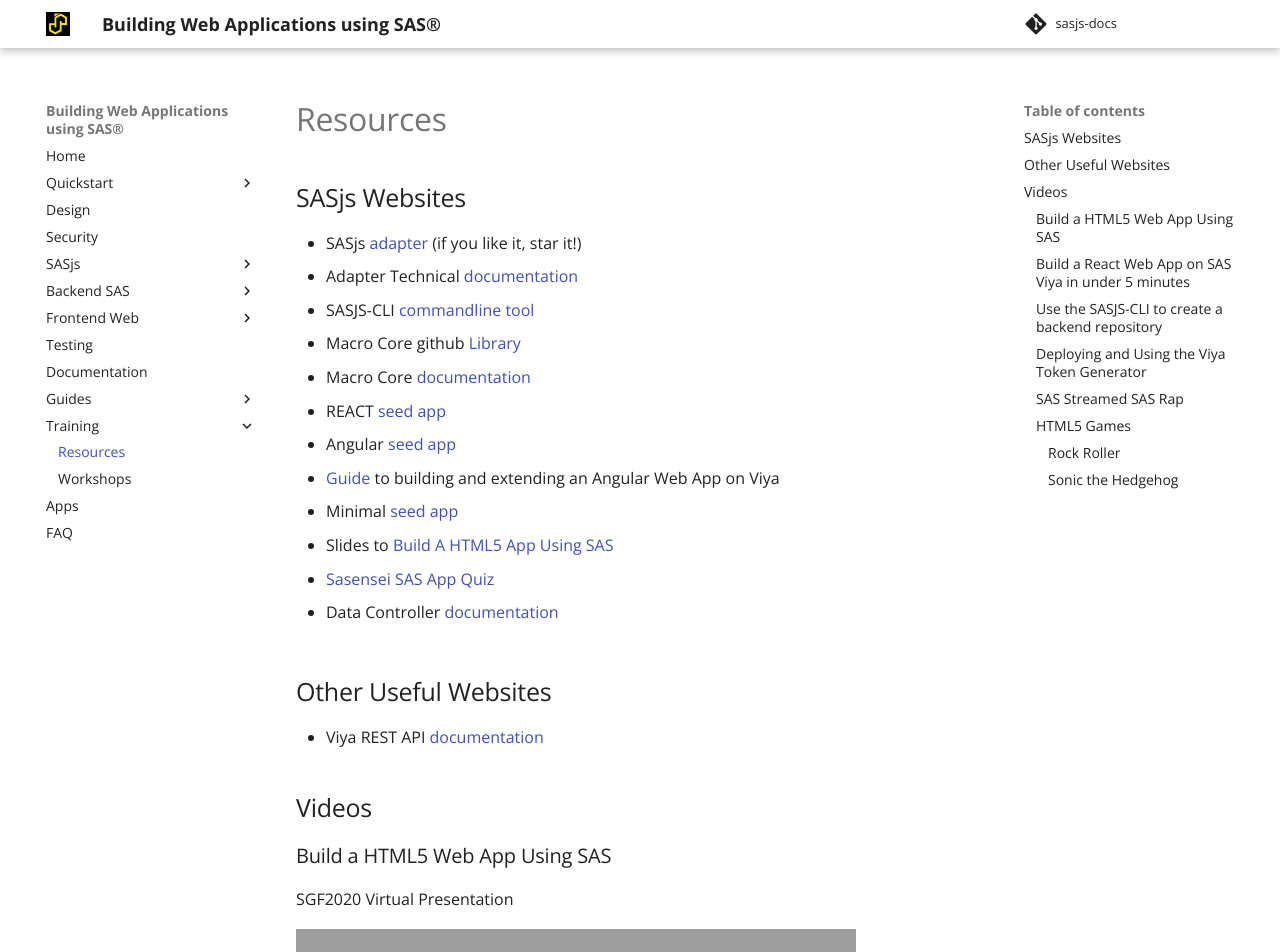
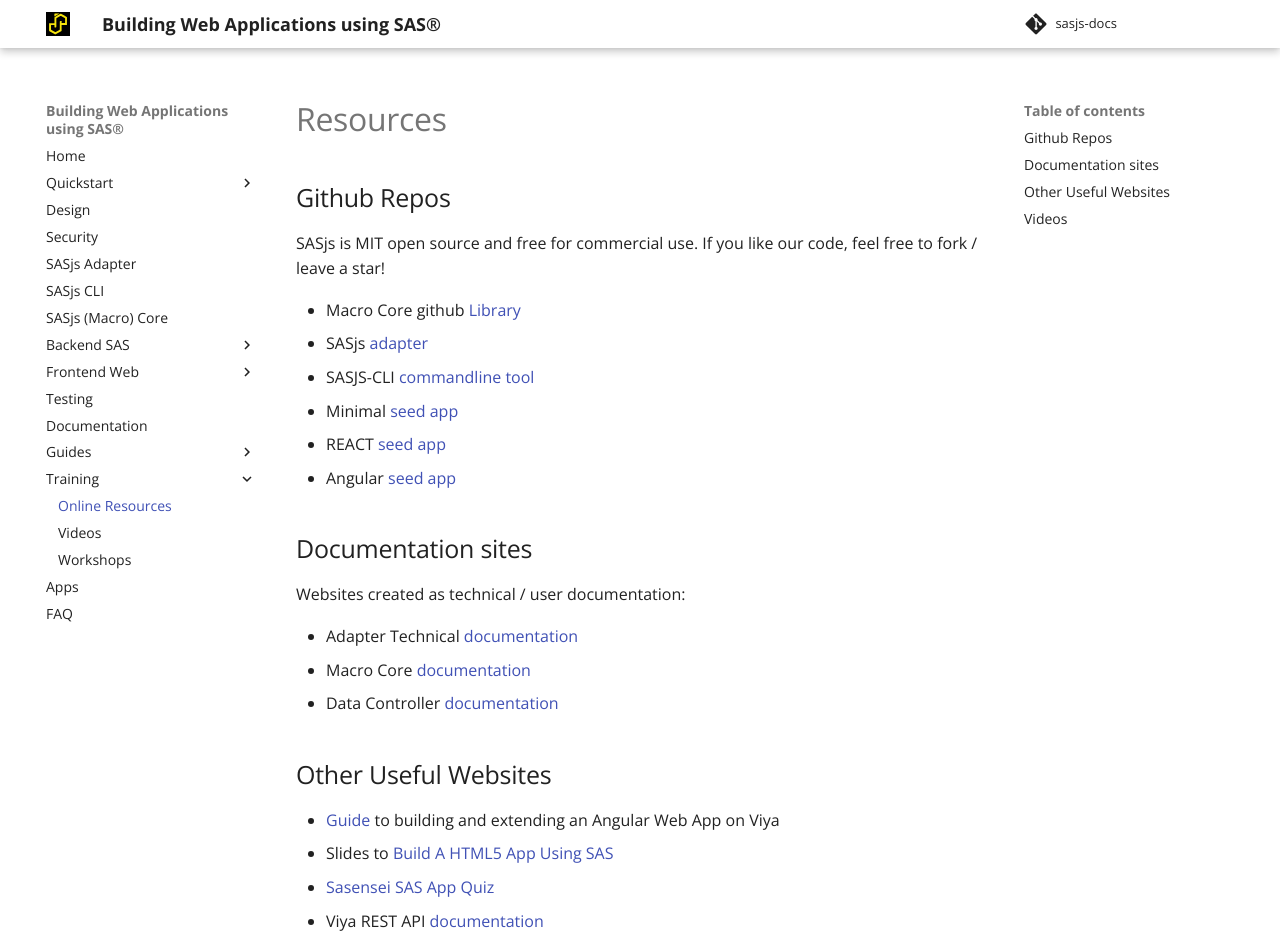
Before and after one commit to sasjs/sasjs.io, an MkDocs documentation site: the page built from docs/resources.md, in a window 1280 px wide and 1400 px high. Shown: the top 952 px of the window. Built offline with MkDocs 1.6.1 and Material for MkDocs 9.7.7, drawn with Linux system fonts in a browser that asks for light colours; some of the changed text lies outside the part shown; grey boxes are pictures that could not be loaded.

Commit message:
feat: rearrange site and videos section

```diff
--- a/docs/resources.md
+++ b/docs/resources.md
@@ -1,93 +1,35 @@
 Resources
 ====================
 
-## SASjs Websites
 
-* SASjs [adapter](https://github.com/sasjs/adapter) (if you like it, star it!)
-* Adapter Technical [documentation](https://adapter.sasjs.io)
+## Github Repos
+
+SASjs is MIT open source and free for commercial use.  If you like our code, feel free to fork / leave a star!
+
+* Macro Core github [Library](https://github.com/sasjs/core)
+* SASjs [adapter](https://github.com/sasjs/adapter)
 * SASJS-CLI [commandline tool](https://github.com/sasjs/cli)
-* Macro Core github [Library](https://github.com/sasjs/core)
-* Macro Core [documentation](https://core.sasjs.io)
+* Minimal [seed app](https://github.com/sasjs/minimal-seed-app)
 * REACT [seed app](https://github.com/sasjs/react-seed-app)
 * Angular [seed app](https://github.com/sasjs/angular-seed-app)
-* [Guide](https://medium.com/@mihajlo.medjedovic/build-an-angular-web-app-on-sas-397419756981) to building and extending an Angular Web App on Viya
-* Minimal [seed app](https://github.com/sasjs/minimal-seed-app)
-* Slides to [Build A HTML5 App Using SAS](https://slides.com/allanbowe/sgf2020)
-* [Sasensei SAS App Quiz](https://sasensei.com/questions/filter?tags_any=[13])
 
+## Documentation sites
+Websites created as technical / user documentation:
+
+* Adapter Technical [documentation](https://adapter.sasjs.io)
+* Macro Core [documentation](https://core.sasjs.io)
 * Data Controller [documentation](https://docs.datacontroller.io/)
+
 
 ## Other Useful Websites
 
+* [Guide](https://medium.com/@mihajlo.medjedovic/build-an-angular-web-app-on-sas-397419756981) to building and extending an Angular Web App on Viya
+* Slides to [Build A HTML5 App Using SAS](https://slides.com/allanbowe/sgf2020)
+* [Sasensei SAS App Quiz](https://sasensei.com/questions/filter?tags_any=[13])
 * Viya REST API [documentation](https://developer.sas.com/apis/rest/)
 
 ## Videos
 
-### Build a HTML5 Web App Using SAS
-
-SGF2020 Virtual Presentation
-
-<iframe width="560" height="315"
-    src="https://www.youtube.com/embed/ISsgu-F9NG0"
-    frameborder="0"
-    allow="accelerometer; autoplay; encrypted-media; gyroscope; picture-in-picture"
-    allowfullscreen></iframe>
-
-### Build a React Web App on SAS Viya in under 5 minutes
-Clone, install, configure, build, deploy frontend, generate backend!
-<iframe width="560" height="315"
-    src="https://www.youtube.com/embed/vSNBea_M8yU"
-    frameborder="0"
-    allow="accelerometer; autoplay; encrypted-media; gyroscope; picture-in-picture"
-    allowfullscreen></iframe>
-
-### Use the SASJS-CLI to create a backend repository
-The CLI tool enables your SAS backend to live alongside your frontend in a GIT repository - and for your SAS services to be compiled, built and deployed in a single command.
-
-<iframe width="560" height="315"
-    src="https://www.youtube.com/embed/hUpBqExNec4"
-    frameborder="0"
-    allow="accelerometer; autoplay; encrypted-media; gyroscope; picture-in-picture"
-    allowfullscreen></iframe>
-
-### Deploying and Using the Viya Token Generator
-On Viya you need a client, secret and access_token to autodeploy your backend. This [app](https://github.com/macropeople/viyatoken) makes it easy.
-
-<iframe width="560" height="315"
-    src="https://www.youtube.com/embed/mHP96rmyRoo"
-    frameborder="0"
-    allow="accelerometer; autoplay; encrypted-media; gyroscope; picture-in-picture"
-    allowfullscreen></iframe>
-
-### SAS Streamed SAS Rap
-
-Streaming an MP3 file from a SAS Web Service.  A to the mfn K!
-
-<iframe width="560" height="315"
-    src="https://www.youtube.com/embed/-yR5hotyJaw"
-    frameborder="0"
-    allow="accelerometer; autoplay; encrypted-media; gyroscope; picture-in-picture"
-    allowfullscreen></iframe>
-
-### HTML5 Games
-
-#### Rock Roller
-Github repo [here](https://github.com/macropeople/rockroller)
-
-<iframe width="560" height="315"
-    src="https://www.youtube.com/embed/F0qKEz6McbU"
-    frameborder="0"
-    allow="accelerometer; autoplay; encrypted-media; gyroscope; picture-in-picture"
-    allowfullscreen></iframe>
-
-#### Sonic the Hedgehog
-
-Github repo [here](https://github.com/allanbowe/sonic)
-<iframe width="560" height="315"
-    src="https://www.youtube.com/embed/2HGbHw459yY"
-    frameborder="0"
-    allow="accelerometer; autoplay; encrypted-media; gyroscope; picture-in-picture"
-    allowfullscreen></iframe>
-
+A number of videos are available to explain the different parts of the framework - just visit [https://sasjs.io/videos](https://sasjs.io/videos)
 
 <meta name="description" content="Additional resources for learning about building HTML5 Web Applications on SAS">
--- a/mkdocs.yml
+++ b/mkdocs.yml
@@ -8,10 +8,9 @@
       - Angular: angular.md
   - Design: design.md
   - Security: security.md
-  - SASjs:
-      - Adapter: sasjs-adapter.md
-      - CLI Tool: sasjs-cli.md
-      - MacroCore: sasjs-core.md
+  - SASjs Adapter: sasjs-adapter.md
+  - SASjs CLI: sasjs-cli.md
+  - SASjs (Macro) Core: sasjs-core.md
   - Backend SAS:
       - Getting Started: backend-getstarted.md
       - SAS9: buildsas9.md
@@ -31,8 +30,9 @@
       - releasing.md
       - ide.md
   - Training:
-      - resources.md
-      - workshops.md
+      - Online Resources: resources.md
+      - Videos: videos.md
+      - Workshops: workshops.md
   - Apps: apps.md
   - FAQ: faq.md
 
```
Also changed, not shown: docs/index.md (+2 -2 lines), docs/videos.md (added, +83 -0 lines).
